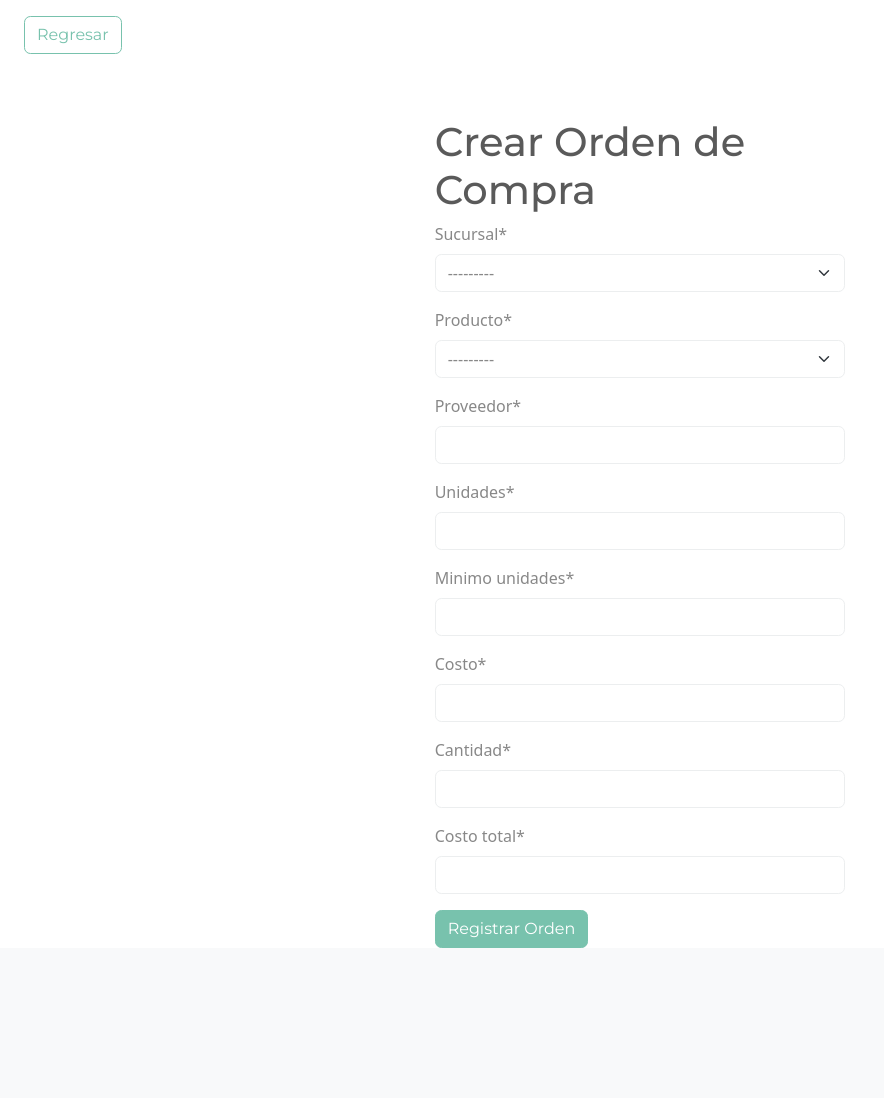
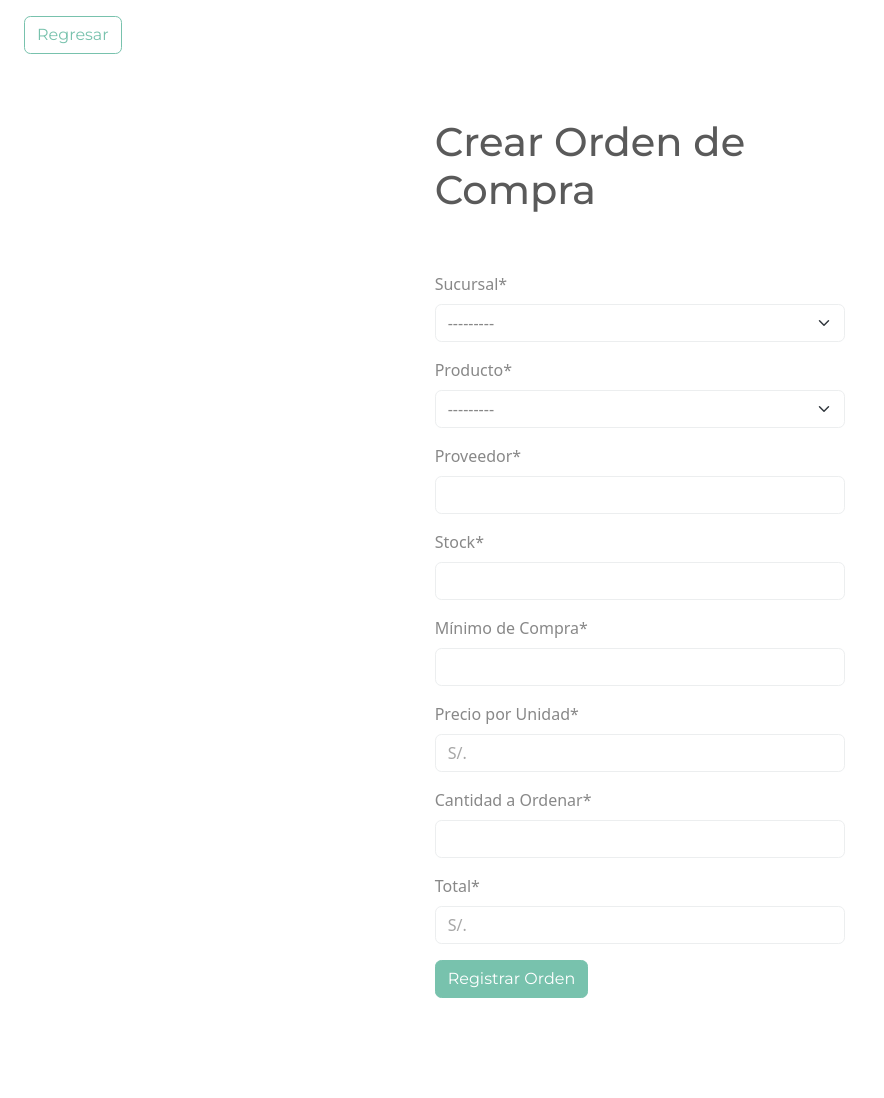
Before and after one commit to Seka322/Modulo-de-Compras, a Django app: page /crear-orden/ in a window 1280 px wide. Shown: the part 56-1154 px from the top of the page, without its empty margins (0-884 px from the left). Before the commit the page ends 1004 px from the top, so only its background shows below. Run offline with Django 5.2, Linux system fonts and the light colour scheme; the visitor is signed in with stand-in values (Sample User, id 1); data that the repository does not hold is empty; some libraries are stand-ins or nearby versions.

Commit message:
Nuevo layout para el form de Compra

```diff
--- a/compras/forms.py
+++ b/compras/forms.py
@@ -21,10 +21,20 @@ class CompraForm(forms.ModelForm):
             'producto': forms.TextInput(attrs={'type': 'text'}),
             'unidades': forms.NumberInput(attrs={'readonly': 'readonly'}),
             'minimo_unidades': forms.NumberInput(attrs={'readonly': 'readonly'}),
-            'costo': forms.NumberInput(attrs={'readonly': 'readonly'}),
+            'costo': forms.TextInput(attrs={'readonly': 'readonly', 'placeholder': 'S/. '}),
             'proveedor': forms.TextInput(attrs={'readonly': 'readonly'}),
             'cantidad': forms.NumberInput(attrs={'step': '1', 'readonly': 'readonly'}),
-            'costo_total': forms.NumberInput(attrs={'readonly': 'readonly'})
+            'costo_total': forms.TextInput(attrs={'readonly': 'readonly', 'placeholder': 'S/. '})
+        }
+        labels = {
+            'sucursal': 'Sucursal',
+            'producto': 'Producto',
+            'proveedor': 'Proveedor',
+            'unidades': 'Stock',
+            'minimo_unidades': 'Mínimo de Compra',
+            'costo': 'Precio por Unidad',
+            'cantidad': 'Cantidad a Ordenar',
+            'costo_total': 'Total'
         }
 
 class RegistroForm(UserCreationForm):
--- a/compras/templates/order.html
+++ b/compras/templates/order.html
@@ -14,7 +14,6 @@
 						$('#id_unidades').val(data.unidades);
 						$('#id_minimo_unidades').val(data.minimo_unidades);
 						$('#id_costo').val(data.costo);
-						$('#id_fecha_entrega').val(new Date(new Date().getTime() + 10 * 24 * 60 * 60 * 1000).toISOString().slice(0, 10));
 					}).fail(function() {
 						console.error('Error');
 					});
@@ -26,7 +25,7 @@
 	<div class="row">
 		<div class="col-11 col-md-4 mx-auto mt-5">
 			<h1>Crear Orden de Compra</h1>
-
+            <div style="height: 50px;"></div>
             <form method="POST">
 				{% csrf_token %}
 				{{ form|crispy }}
@@ -37,4 +36,5 @@
 			</form>
 		</div>
 	</div>
+	<div style="height: 100px;"></div>
 {% endblock content %}
```
